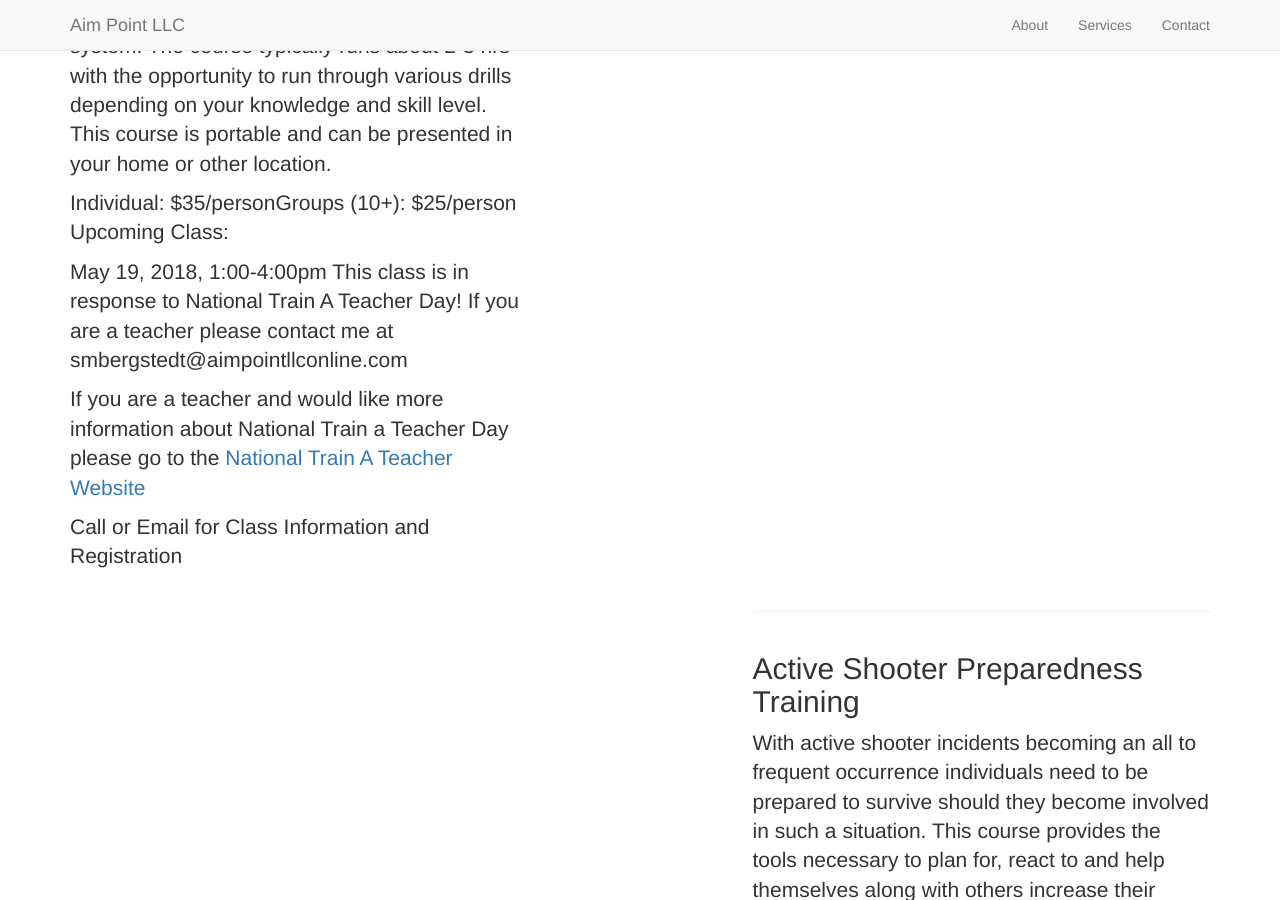
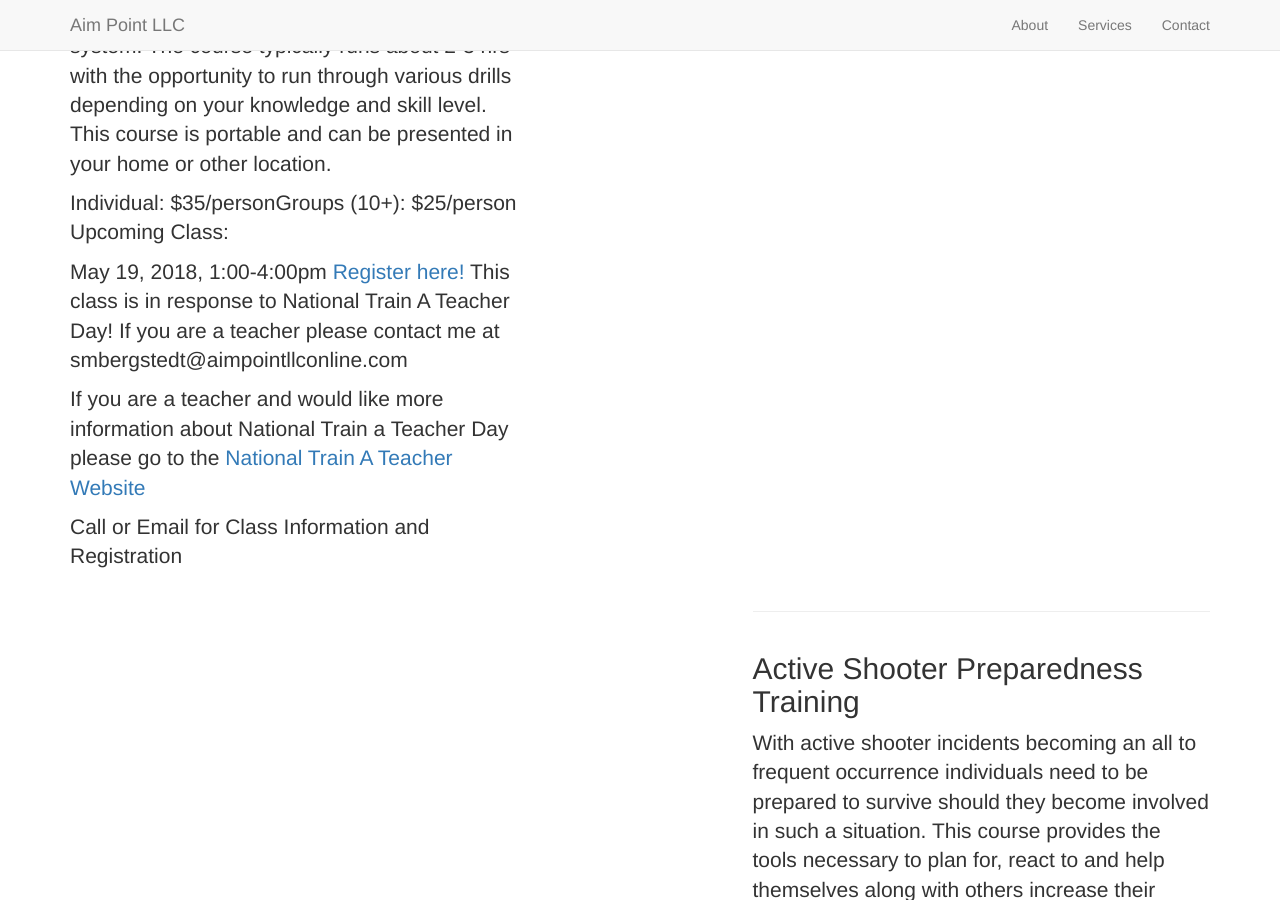
Before and after one commit to aimpoint/aimpoint.github.io, a Jekyll site: the page built from _posts/2016-1-5-marksman.markdown, in a window 1280 px wide and 900 px high, scrolled down 758 px. Built offline with Jekyll 4.4.1, drawn with Linux system fonts in a browser that asks for light colours; nearby versions of some CDN libraries; library files that are not in the unit come from our copies.

Commit message:
Update 2016-1-5-marksman.markdown

```diff
--- a/_posts/2016-1-5-marksman.markdown
+++ b/_posts/2016-1-5-marksman.markdown
@@ -11,7 +11,7 @@ Individual: $35/person | Groups (10+): $25/person
 
 Upcoming Class:
 
-May 19, 2018, 1:00-4:00pm
+May 19, 2018, 1:00-4:00pm <a href="https://goo.gl/forms/U5lEVFhEIahyagz62" target="_blank">Register here! </a>
 This class is in response to National Train A Teacher Day!  If you are a teacher please contact me at smbergstedt@aimpointllconline.com
 
 If you are a teacher and would like more information about National Train a Teacher Day please go to the <a href="http://nationaltrainateacherday.com " target="_blank">National Train A Teacher Website</a>
```
